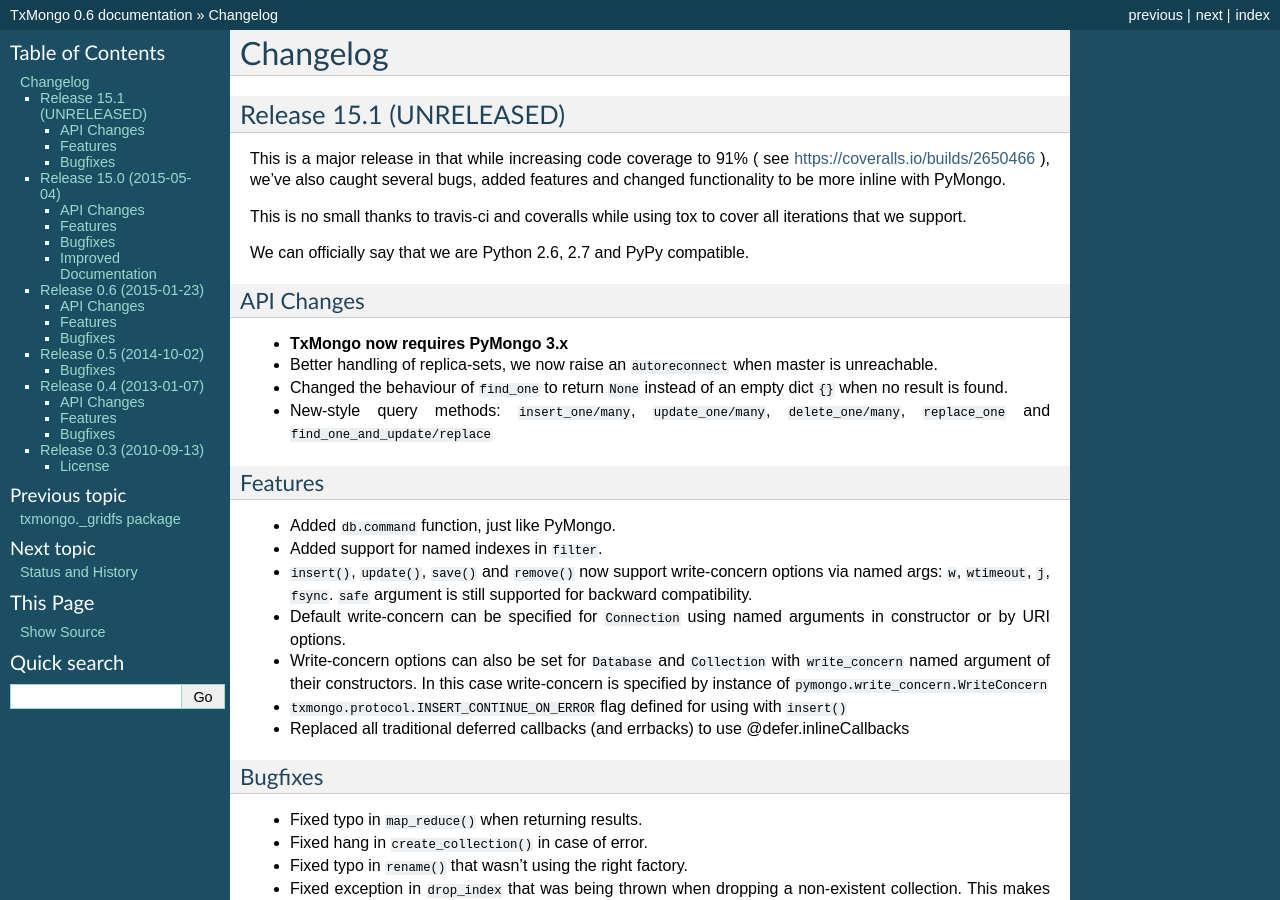
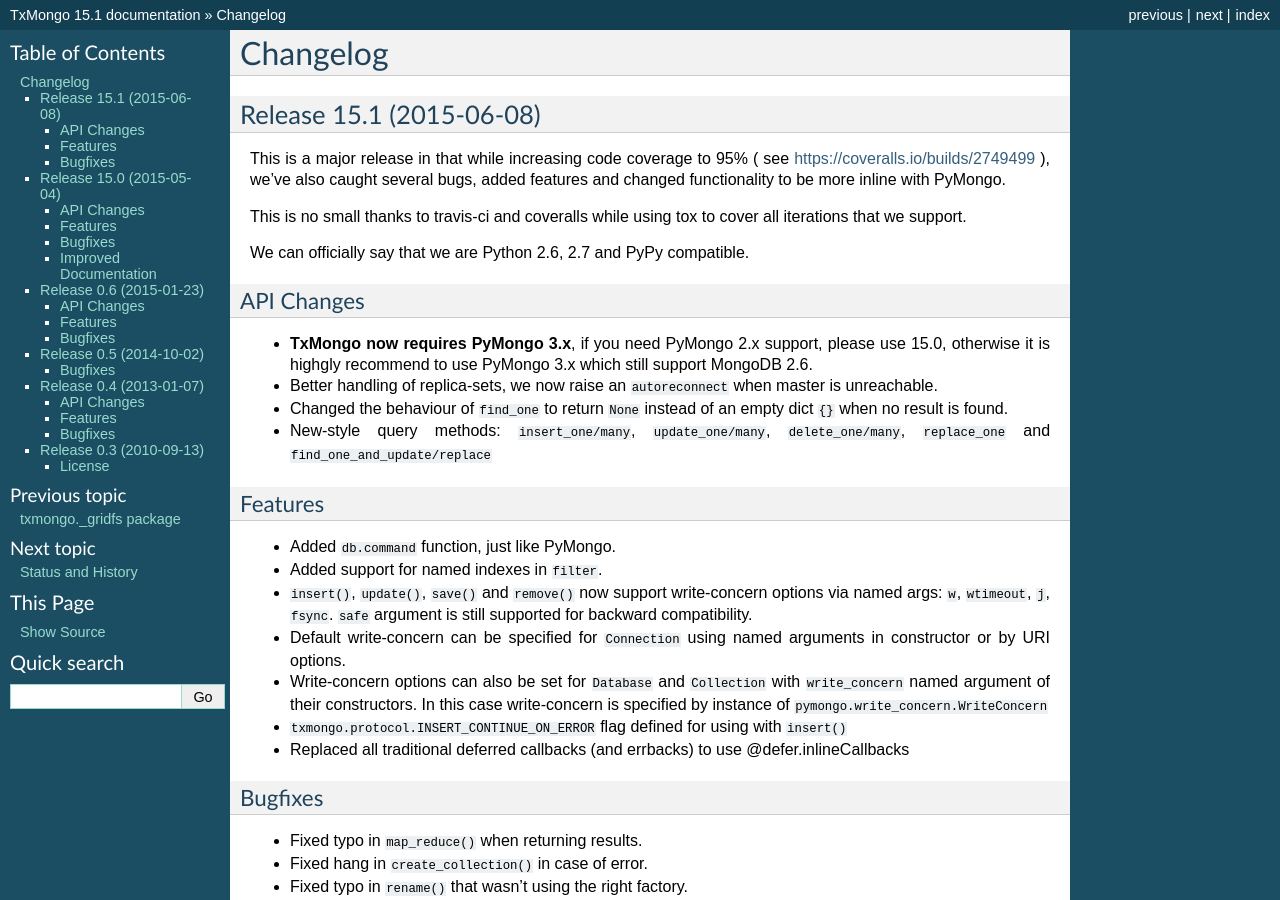
Before and after one commit to twisted/txmongo, a Sphinx documentation site: the page built from docs/source/NEWS.rst, in a window 1280 px wide and 900 px high. Built offline with Sphinx 7.4.7, drawn with Linux system fonts in a browser that asks for light colours; formulas are drawn with MathJax 3; some of the changed text lies outside the part shown.

Commit message:
bump version

```diff
--- a/docs/source/NEWS.rst
+++ b/docs/source/NEWS.rst
@@ -1,11 +1,11 @@
 Changelog
 =========
 
-Release 15.1 (UNRELEASED)
+Release 15.1 (2015-06-08)
 -------------------------
 
-This is a major release in that while increasing code coverage to 91%
-( see https://coveralls.io/builds/2650466 ), we've also caught several
+This is a major release in that while increasing code coverage to 95%
+( see https://coveralls.io/builds/2749499 ), we've also caught several
 bugs, added features and changed functionality to be more inline with PyMongo.
 
 This is no small thanks to travis-ci and coveralls while using tox to cover all iterations
@@ -16,7 +16,8 @@
 API Changes
 ^^^^^^^^^^^
 
-- **TxMongo now requires PyMongo 3.x**
+- **TxMongo now requires PyMongo 3.x**, if you need PyMongo 2.x support, please use 15.0, otherwise
+  it is highgly recommend to use PyMongo 3.x which still support MongoDB 2.6.
 - Better handling of replica-sets, we now raise an ``autoreconnect`` when master is unreachable.
 - Changed the behaviour of ``find_one`` to return ``None`` instead of an empty
   dict ``{}`` when no result is found.
--- a/docs/source/conf.py
+++ b/docs/source/conf.py
@@ -58,9 +58,9 @@
 # built documents.
 #
 # The short X.Y version.
-version = '0.6'
+version = '15.1'
 # The full version, including alpha/beta/rc tags.
-release = '0.6'
+release = '15.1'
 
 # The language for content autogenerated by Sphinx. Refer to documentation
 # for a list of supported languages.
--- a/requirements.txt
+++ b/requirements.txt
@@ -1,3 +1,3 @@
 Twisted
-pymongo
+pymongo>=3.0
 -e .
--- a/setup.py
+++ b/setup.py
@@ -30,7 +30,7 @@
 
 setup(
     name="txmongo",
-    version="15.0.0",
+    version="15.1.0",
     description="Asynchronous Python driver for MongoDB <http://www.mongodb.org>",
     author="Alexandre Fiori, Bret Curtis",
     author_email="fiorix@gmail.com, psi29a@gmail.com",
```
